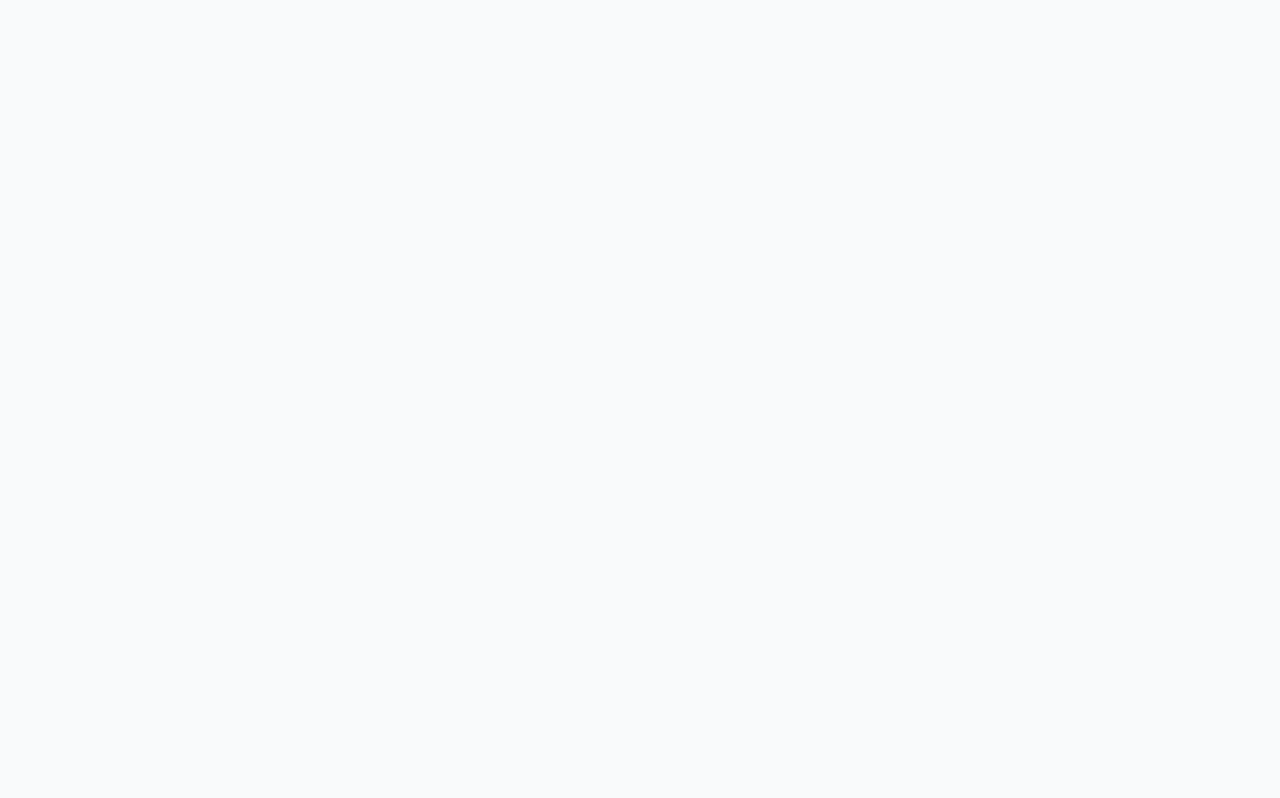
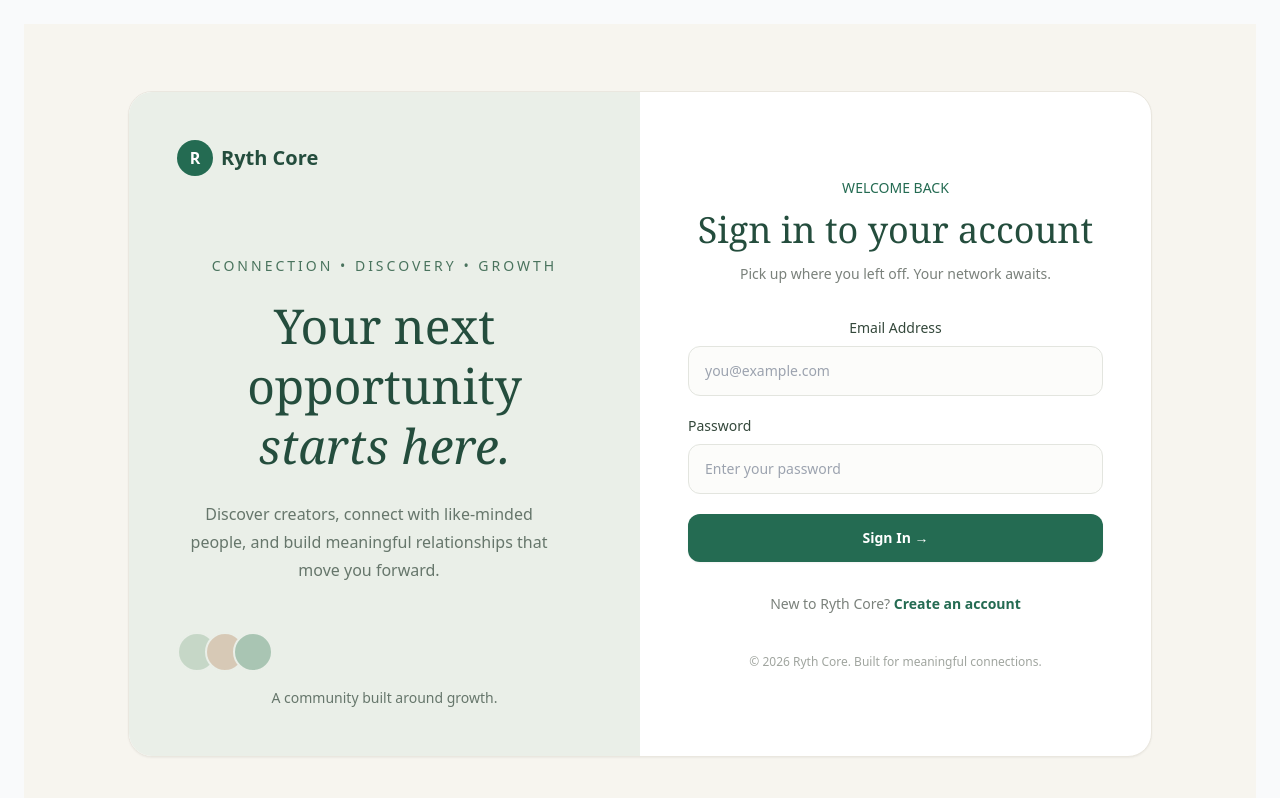
Before and after one commit to anveshap103-tomato/ISD_Major, a React (Vite) app in the folder client/: page /login in a window 1280 px wide. Before the commit this address had no page. Shown: the top 798 px of the page. Built offline with nearby package versions, Linux system fonts and the light colour scheme.

Commit message:
feat(auth): add login page UI and auth routes

```diff
--- /dev/null
+++ b/client/src/features/auth/Login.jsx
@@ -0,0 +1,151 @@
+
+import React from 'react';
+import { Link } from 'react-router-dom';
+
+export default function Login() {
+  return (
+    <div className="min-h-screen w-full bg-[#F7F5EF] flex items-center justify-center p-5">
+
+      <div className="w-full max-w-5xl grid md:grid-cols-2 bg-white rounded-3xl overflow-hidden shadow-sm border border-[#EAE7DF]">
+
+        {/* Left Section */}
+        <div className="hidden md:flex flex-col justify-between bg-[#EAEFE8] p-12">
+
+          <div>
+            <div className="flex items-center gap-2">
+              <div className="w-9 h-9 rounded-full bg-[#246B52] flex items-center justify-center text-white font-bold">
+                R
+              </div>
+              <span className="text-xl font-semibold text-[#244D3D]">
+                Ryth Core
+              </span>
+            </div>
+
+            <div className="mt-20">
+              <p className="text-sm uppercase tracking-[3px] text-[#49735D]">
+                Connection • Discovery • Growth
+              </p>
+
+              <h1 className="mt-5 text-5xl font-serif text-[#244D3D] leading-tight">
+                Your next
+                <br />
+                opportunity
+                <br />
+                <span className="italic">starts here.</span>
+              </h1>
+
+              <p className="mt-6 text-[#66766B] leading-7 max-w-sm">
+                Discover creators, connect with like-minded
+                people, and build meaningful relationships
+                that move you forward.
+              </p>
+            </div>
+          </div>
+
+          <div className="mt-12">
+            <div className="flex -space-x-3">
+              <div className="w-10 h-10 rounded-full bg-[#C6D7C7] border-2 border-[#EAEFE8]" />
+              <div className="w-10 h-10 rounded-full bg-[#D7C9B6] border-2 border-[#EAEFE8]" />
+              <div className="w-10 h-10 rounded-full bg-[#A9C5B3] border-2 border-[#EAEFE8]" />
+            </div>
+
+            <p className="mt-4 text-sm text-[#66766B]">
+              A community built around growth.
+            </p>
+          </div>
+        </div>
+
+        {/* Right Section */}
+        <div className="p-8 sm:p-12 flex flex-col justify-center">
+
+          <div className="md:hidden flex items-center gap-2 mb-10">
+            <div className="w-9 h-9 rounded-full bg-[#246B52] flex items-center justify-center text-white font-bold">
+              R
+            </div>
+            <span className="text-xl font-semibold text-[#244D3D]">
+              Ryth Core
+            </span>
+          </div>
+
+          <div>
+            <p className="text-sm font-medium text-[#246B52]">
+              WELCOME BACK
+            </p>
+
+            <h2 className="mt-3 text-3xl sm:text-4xl font-serif text-[#244D3D]">
+              Sign in to your account
+            </h2>
+
+            <p className="mt-3 text-[#7A817B] text-sm leading-6">
+              Pick up where you left off. Your network awaits.
+            </p>
+          </div>
+
+          <form
+            className="mt-8 space-y-5"
+            onSubmit={(e) => e.preventDefault()}
+          >
+            <div>
+              <label
+                htmlFor="email"
+                className="block text-sm font-medium text-[#34483B] mb-2"
+              >
+                Email Address
+              </label>
+
+              <input
+                id="email"
+                type="email"
+                placeholder="you@example.com"
+                required
+                className="w-full px-4 py-3.5 rounded-xl border border-[#E3E5DF] bg-[#FCFCFA] text-sm focus:outline-none focus:border-[#246B52] focus:ring-2 focus:ring-[#246B52]/10 transition"
+              />
+            </div>
+
+            <div>
+              <div className="flex justify-between items-center mb-2">
+                <label
+                  htmlFor="password"
+                  className="text-sm font-medium text-[#34483B]"
+                >
+                  Password
+                </label>
+              </div>
+
+              <input
+                id="password"
+                type="password"
+                placeholder="Enter your password"
+                required
+                className="w-full px-4 py-3.5 rounded-xl border border-[#E3E5DF] bg-[#FCFCFA] text-sm focus:outline-none focus:border-[#246B52] focus:ring-2 focus:ring-[#246B52]/10 transition"
+              />
+            </div>
+
+            <button
+              type="submit"
+              className="w-full py-3.5 rounded-xl bg-[#246B52] text-white text-sm font-semibold hover:bg-[#1C5943] transition shadow-sm"
+            >
+              Sign In →
+            </button>
+          </form>
+
+          <div className="mt-8 text-center">
+            <p className="text-sm text-[#7A817B]">
+              New to Ryth Core?{' '}
+              <Link
+                to="/register"
+                className="text-[#246B52] font-semibold hover:underline"
+              >
+                Create an account
+              </Link>
+            </p>
+          </div>
+
+          <p className="mt-10 text-center text-xs text-[#A0A59F]">
+            © 2026 Ryth Core. Built for meaningful connections.
+          </p>
+        </div>
+      </div>
+    </div>
+  );
+}
--- /dev/null
+++ b/client/src/features/auth/Register.jsx
@@ -0,0 +1,10 @@
+
+import React from 'react';
+
+export default function Register() {
+  return (
+    <div>
+      <h1>Register Page</h1>
+    </div>
+  );
+}
--- a/client/src/routes/index.jsx
+++ b/client/src/routes/index.jsx
@@ -1,5 +1,7 @@
 import React from 'react';
 import { BrowserRouter, Routes, Route } from 'react-router-dom';
+import Login from '../features/auth/Login';
+import Register from '../features/auth/Register';
 
 // Placeholder Home / Splash view
 const HomePlaceholder = () => (
@@ -19,7 +21,8 @@ export default function AppRoutes() {
     <BrowserRouter>
       <Routes>
         <Route path="/" element={<HomePlaceholder />} />
-        {/* Module routes to be registered here by team members */}
+        <Route path="/login" element={<Login />} />
+        <Route path="/register" element={<Register />} />
       </Routes>
     </BrowserRouter>
   );
```
